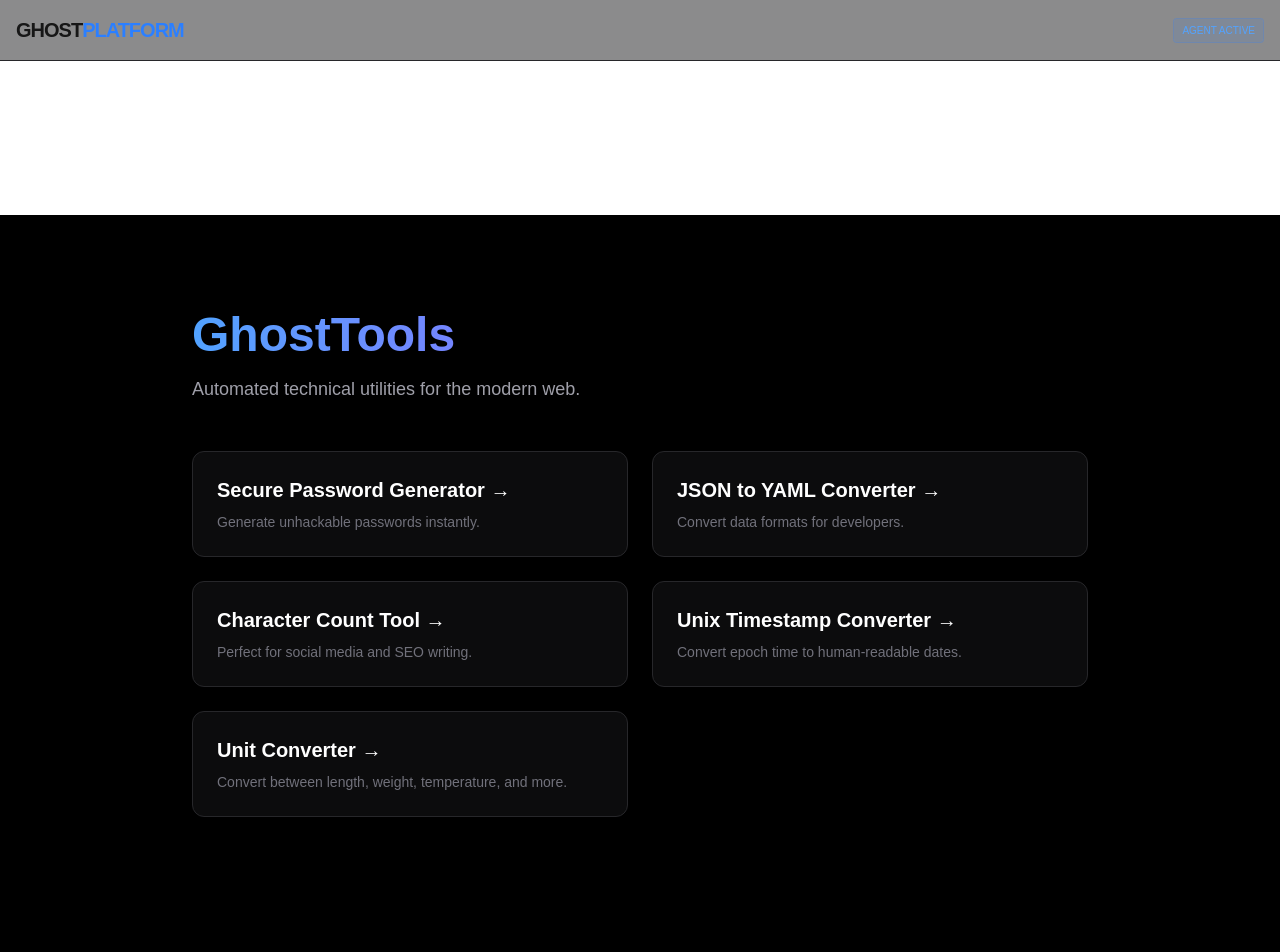
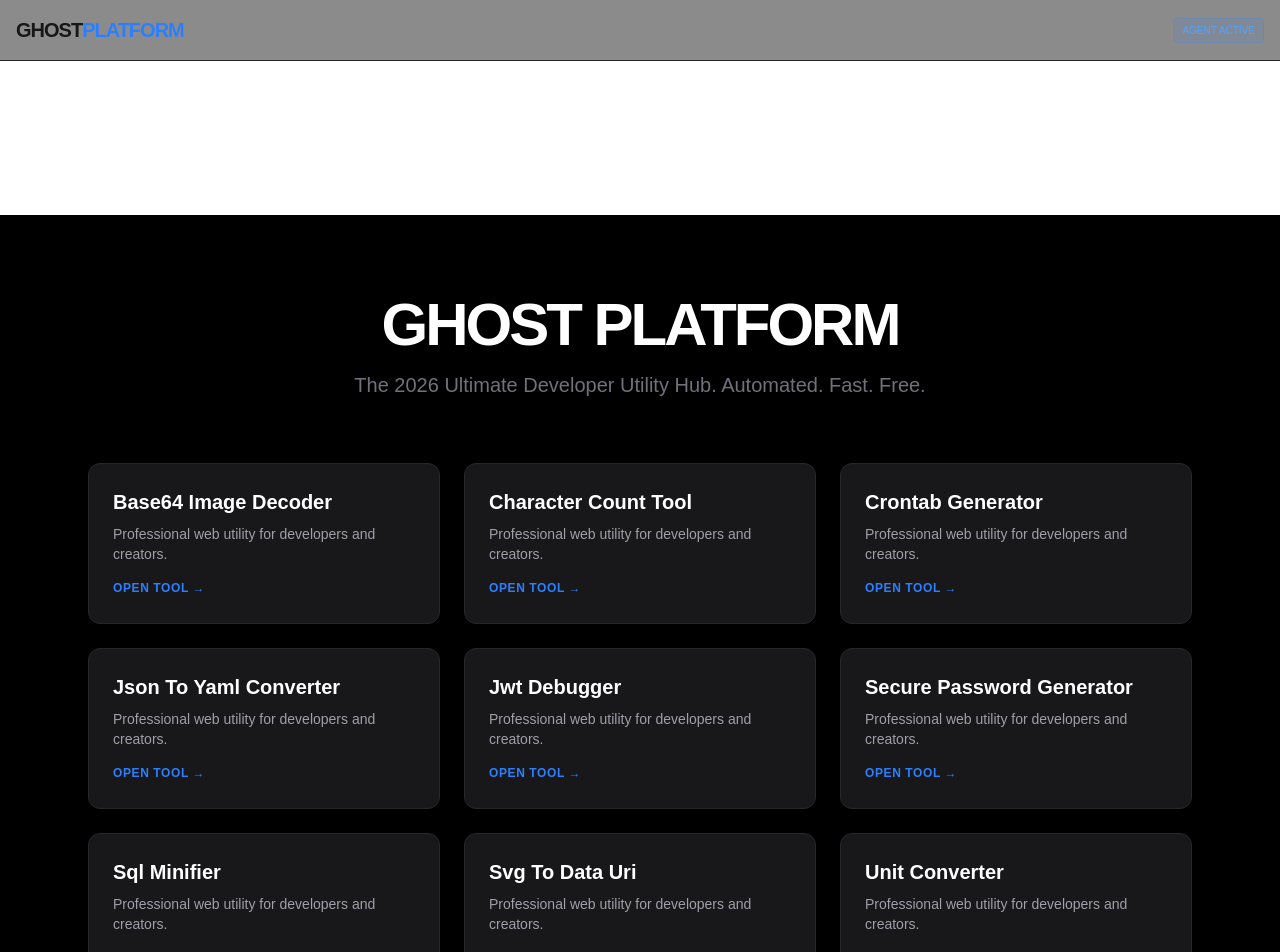
Before and after one commit to thewantedmario/ghost-platform, a Next.js app: page / in a window 1280 px wide. Shown: the top 952 px of the page. Built offline with nearby package versions, Linux system fonts and the light colour scheme.

Commit message:
UI: Auto-updated homepage with tool grid

```diff
--- a/src/app/page.tsx
+++ b/src/app/page.tsx
@@ -1,29 +1,69 @@
-export default function Home() {
-  const tools = [
-    { name: "Secure Password Generator", path: "/tools/secure-password-generator", desc: "Generate unhackable passwords instantly." },
-    { name: "JSON to YAML Converter", path: "/tools/json-to-yaml-converter", desc: "Convert data formats for developers." },
-    { name: "Character Count Tool", path: "/tools/character-count-tool", desc: "Perfect for social media and SEO writing." },
-    { name: "Unix Timestamp Converter", path: "/tools/unix-timestamp-converter", desc: "Convert epoch time to human-readable dates." },
-    { name: "Unit Converter", path: "/tools/unit-converter", desc: "Convert between length, weight, temperature, and more." }
-  ];
 
+import React from 'react';
+
+export default function HomePage() {
   return (
-    <main className="min-h-screen bg-black text-white p-8 md:p-24 font-sans">
-      <div className="max-w-4xl mx-auto">
-        <h1 className="text-5xl font-extrabold mb-4 bg-gradient-to-r from-blue-400 to-purple-600 bg-clip-text text-transparent">
-          GhostTools
-        </h1>
-        <p className="text-zinc-400 mb-12 text-lg">Automated technical utilities for the modern web.</p>
+    <div className="min-h-screen bg-black text-white font-sans">
+      <div className="max-w-6xl mx-auto px-6 py-20">
+        <header className="mb-16 text-center">
+          <h1 className="text-6xl font-extrabold mb-4 tracking-tighter">GHOST PLATFORM</h1>
+          <p className="text-zinc-500 text-xl">The 2026 Ultimate Developer Utility Hub. Automated. Fast. Free.</p>
+        </header>
 
-        <div className="grid grid-cols-1 md:grid-cols-2 gap-6">
-          {tools.map((tool) => (
-            <a key={tool.path} href={tool.path} className="group p-6 border border-zinc-800 rounded-xl hover:border-blue-500 transition-all bg-zinc-900/50">
-              <h2 className="text-xl font-bold mb-2 group-hover:text-blue-400">{tool.name} &rarr;</h2>
-              <p className="text-zinc-500 text-sm">{tool.desc}</p>
-            </a>
-          ))}
+        <div className="grid grid-cols-1 md:grid-cols-2 lg:grid-cols-3 gap-6">
+
+        <a href="/tools/base64-image-decoder" className="group block p-6 bg-zinc-900 border border-zinc-800 rounded-xl hover:border-blue-500 transition-all">
+          <h3 className="text-xl font-bold text-white mb-2 group-hover:text-blue-400">Base64 Image Decoder</h3>
+          <p className="text-zinc-400 text-sm">Professional web utility for developers and creators.</p>
+          <span className="mt-4 inline-block text-xs font-semibold text-blue-500 uppercase tracking-wider">Open Tool →</span>
+        </a>
+        <a href="/tools/character-count-tool" className="group block p-6 bg-zinc-900 border border-zinc-800 rounded-xl hover:border-blue-500 transition-all">
+          <h3 className="text-xl font-bold text-white mb-2 group-hover:text-blue-400">Character Count Tool</h3>
+          <p className="text-zinc-400 text-sm">Professional web utility for developers and creators.</p>
+          <span className="mt-4 inline-block text-xs font-semibold text-blue-500 uppercase tracking-wider">Open Tool →</span>
+        </a>
+        <a href="/tools/crontab-generator" className="group block p-6 bg-zinc-900 border border-zinc-800 rounded-xl hover:border-blue-500 transition-all">
+          <h3 className="text-xl font-bold text-white mb-2 group-hover:text-blue-400">Crontab Generator</h3>
+          <p className="text-zinc-400 text-sm">Professional web utility for developers and creators.</p>
+          <span className="mt-4 inline-block text-xs font-semibold text-blue-500 uppercase tracking-wider">Open Tool →</span>
+        </a>
+        <a href="/tools/json-to-yaml-converter" className="group block p-6 bg-zinc-900 border border-zinc-800 rounded-xl hover:border-blue-500 transition-all">
+          <h3 className="text-xl font-bold text-white mb-2 group-hover:text-blue-400">Json To Yaml Converter</h3>
+          <p className="text-zinc-400 text-sm">Professional web utility for developers and creators.</p>
+          <span className="mt-4 inline-block text-xs font-semibold text-blue-500 uppercase tracking-wider">Open Tool →</span>
+        </a>
+        <a href="/tools/jwt-debugger" className="group block p-6 bg-zinc-900 border border-zinc-800 rounded-xl hover:border-blue-500 transition-all">
+          <h3 className="text-xl font-bold text-white mb-2 group-hover:text-blue-400">Jwt Debugger</h3>
+          <p className="text-zinc-400 text-sm">Professional web utility for developers and creators.</p>
+          <span className="mt-4 inline-block text-xs font-semibold text-blue-500 uppercase tracking-wider">Open Tool →</span>
+        </a>
+        <a href="/tools/secure-password-generator" className="group block p-6 bg-zinc-900 border border-zinc-800 rounded-xl hover:border-blue-500 transition-all">
+          <h3 className="text-xl font-bold text-white mb-2 group-hover:text-blue-400">Secure Password Generator</h3>
+          <p className="text-zinc-400 text-sm">Professional web utility for developers and creators.</p>
+          <span className="mt-4 inline-block text-xs font-semibold text-blue-500 uppercase tracking-wider">Open Tool →</span>
+        </a>
+        <a href="/tools/sql-minifier" className="group block p-6 bg-zinc-900 border border-zinc-800 rounded-xl hover:border-blue-500 transition-all">
+          <h3 className="text-xl font-bold text-white mb-2 group-hover:text-blue-400">Sql Minifier</h3>
+          <p className="text-zinc-400 text-sm">Professional web utility for developers and creators.</p>
+          <span className="mt-4 inline-block text-xs font-semibold text-blue-500 uppercase tracking-wider">Open Tool →</span>
+        </a>
+        <a href="/tools/svg-to-data-uri" className="group block p-6 bg-zinc-900 border border-zinc-800 rounded-xl hover:border-blue-500 transition-all">
+          <h3 className="text-xl font-bold text-white mb-2 group-hover:text-blue-400">Svg To Data Uri</h3>
+          <p className="text-zinc-400 text-sm">Professional web utility for developers and creators.</p>
+          <span className="mt-4 inline-block text-xs font-semibold text-blue-500 uppercase tracking-wider">Open Tool →</span>
+        </a>
+        <a href="/tools/unit-converter" className="group block p-6 bg-zinc-900 border border-zinc-800 rounded-xl hover:border-blue-500 transition-all">
+          <h3 className="text-xl font-bold text-white mb-2 group-hover:text-blue-400">Unit Converter</h3>
+          <p className="text-zinc-400 text-sm">Professional web utility for developers and creators.</p>
+          <span className="mt-4 inline-block text-xs font-semibold text-blue-500 uppercase tracking-wider">Open Tool →</span>
+        </a>
+        <a href="/tools/unix-timestamp-converter" className="group block p-6 bg-zinc-900 border border-zinc-800 rounded-xl hover:border-blue-500 transition-all">
+          <h3 className="text-xl font-bold text-white mb-2 group-hover:text-blue-400">Unix Timestamp Converter</h3>
+          <p className="text-zinc-400 text-sm">Professional web utility for developers and creators.</p>
+          <span className="mt-4 inline-block text-xs font-semibold text-blue-500 uppercase tracking-wider">Open Tool →</span>
+        </a>
         </div>
       </div>
-    </main>
+    </div>
   );
 }
```
Also changed, not shown: 1 other file (tests, documents, lock files or other folders).
